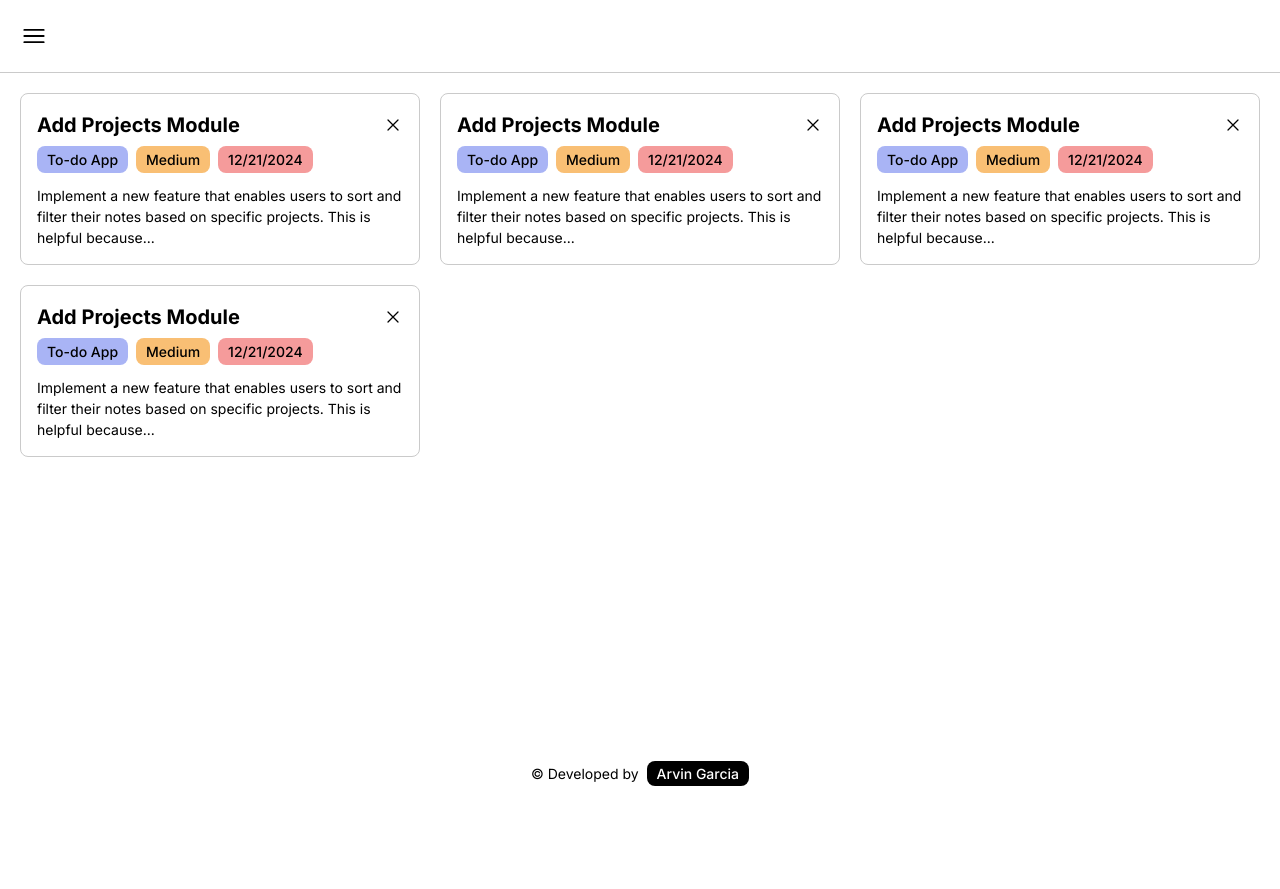
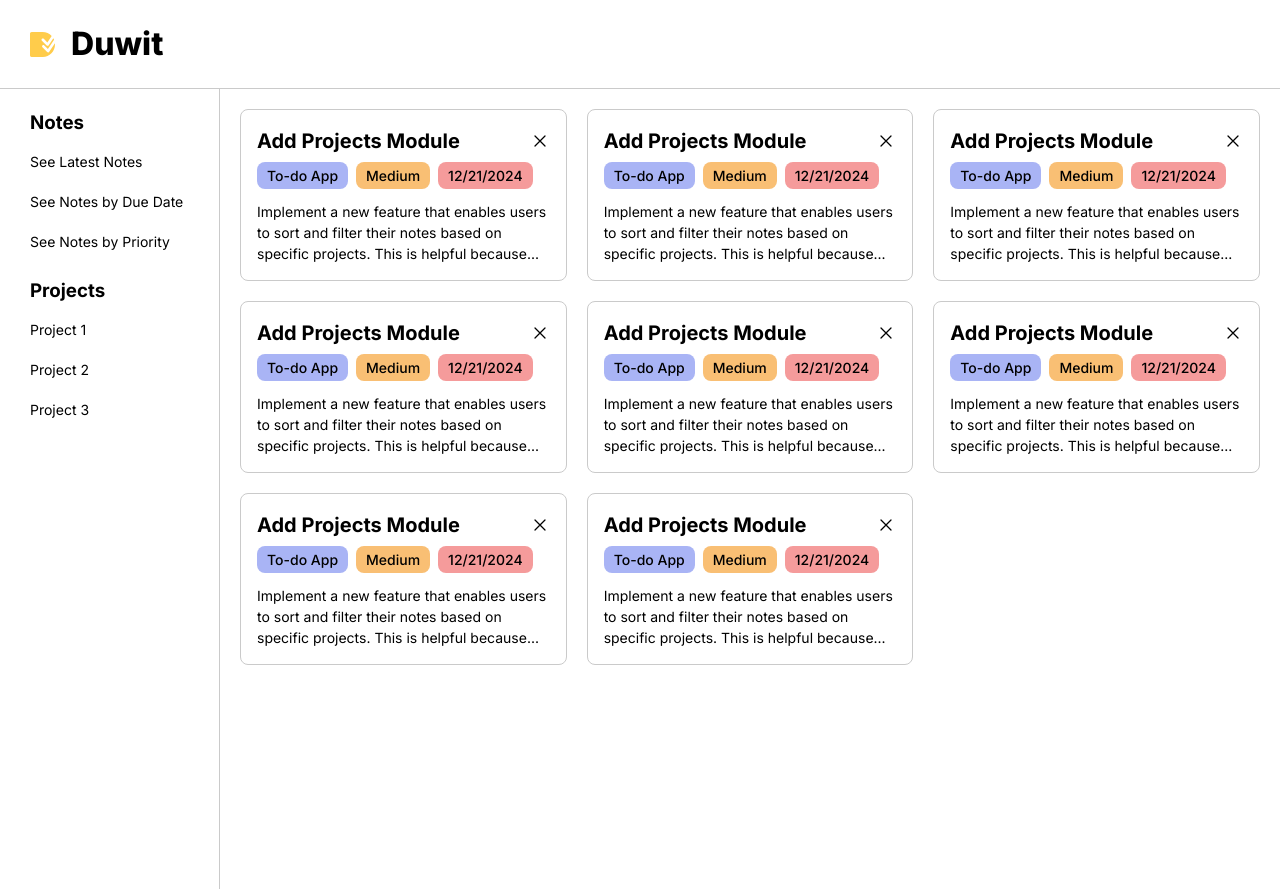
Before and after one commit to arvincodes/duwit, a website built with webpack: page src/template.html in a window 1280 px wide. Before the commit the page ends 800 px from the top, so only its background shows below. Built offline with nearby package versions, Linux system fonts and the light colour scheme; files whose address does not match are found by name.

Commit message:
Update hamburger menu on larger viewports
Need to further add JavaScript functionalities.

```diff
--- a/src/styles.css
+++ b/src/styles.css
@@ -53,18 +53,12 @@ isolation: isolate;
 
 /* CSS reset above */
 
-body {
-  position: relative;
-  min-height: 100vh;
-  padding-bottom: 40px;
-}
-
 a {
   text-decoration: none;
 }
 
 nav {
-  padding: 20px;
+  padding: 20px 20px 20px 30px;
   display: flex;
   justify-content: space-between;
   align-items: center;
@@ -75,6 +69,10 @@ nav {
   max-height: 28px;
   stroke-width: 1.7;
   cursor: pointer;
+}
+
+.header-left {
+  display: none;
 }
 
 .profile-container {
@@ -89,12 +87,12 @@ nav {
   position: fixed;
   top: 0;
   left: -300px;
-  width: 300px;
+  width: 280px;
   height: 100vh;
   background-color: #ffffff;
   color: #000000;
   border-right: 1px solid #cacaca;
-  padding: 2rem;
+  padding: 1.5rem;
   display: flex;
   flex-direction: column;
   align-items: start;
@@ -152,11 +150,11 @@ nav {
   display: block;
 }
 
-.sidebar h3 {
+.sidebar h3, .sidebar-desktop h3 {
   padding: 0 10px;
 }
 
-.sidebar ul {
+.sidebar ul, .sidebar-desktop ul {
   list-style: none;
   padding: 0;
   margin-bottom: 20px;
@@ -164,7 +162,7 @@ nav {
   width: 100%;
 }
 
-.sidebar ul li {
+.sidebar ul li, .sidebar-desktop ul li {
   margin: 8px 0;
   padding: 4px 10px;
   border-radius: 8px;
@@ -172,18 +170,18 @@ nav {
   cursor: pointer;
 }
 
-.sidebar ul li a {
+.sidebar ul li a, .sidebar-desktop ul li a {
   color: #000000;
   text-decoration: none;
   font-size: 14px;
 }
 
-.sidebar ul li:hover {
+.sidebar ul li:hover, .sidebar-desktop ul li:hover {
   background-color: #efefef;
   font-weight: 600;
 }
 
-.ul-notes {
+.sidebar .ul-notes {
   border-bottom: 1px solid #cacaca;
   border-width: 100%;
 }
@@ -192,13 +190,29 @@ nav {
 
 
 main {
-  padding: 20px;
+  padding: 0 20px 0 20px;
+  display: flex;
+  gap: 20px;
+}
+
+.sidebar-desktop {
+  display: none;
+  padding: 20px 20px 0 0;
+  border-right: 1px solid #cacaca;
+  min-height: 100vh;
+  min-width: 200px;
+}
+
+section {
+  width: 100%;
 }
 
 .notes-container {
+  padding: 20px 0;
   display: grid;
   grid-template-columns: repeat(auto-fit, minmax(200px, 1fr));
   grid-gap: 20px;
+  width: 100%;
 }
 
 .note {
@@ -259,16 +273,6 @@ main {
   background-color: #f59b9b;
 }
 
-footer {
-  padding: 8px 20px 16px 20px;
-  font-size: 14px;
-  text-align: center;
-  position: absolute;
-  bottom: 0;
-  left: 0;
-  width: 100%;
-}
-
 .author {
   margin-left: 4px;
   padding: 4px 10px;
@@ -286,6 +290,22 @@ footer {
 
 @media (min-width: 740px) {
   .notes-container {
-    grid-template-columns: repeat(auto-fit, minmax(340px, 1fr));
+    grid-template-columns: repeat(auto-fit, minmax(320px, 1fr));
   }
 }
+
+@media (min-width: 900px) {
+  .sidebar-desktop {
+    display: block;
+  }
+
+  .hamburger-menu {
+    display: none;
+  }
+
+  .header-left {
+    display: flex;
+    align-items: center;
+    gap: 16px;
+  }
+}
--- a/src/template.html
+++ b/src/template.html
@@ -15,17 +15,15 @@
       <svg class="hamburger-menu" xmlns="http://www.w3.org/2000/svg" fill="none" viewBox="0 0 24 24" stroke-width="1.5" stroke="currentColor" class="size-6">
         <path stroke-linecap="round" stroke-linejoin="round" d="M3.75 6.75h16.5M3.75 12h16.5m-16.5 5.25h16.5" />
       </svg>
+      <div class="header-left">
+        <img src="images/logo.svg" class="mobile-sidebar-logo">
+        <h1 class="mobile-sidebar-heading">Duwit</h1>
+      </div>
       <div class="profile-container"></div>
     </nav>
   </header>
-  <aside class="sidebar">
-    <div class="aside-header">
-      <div class="aside-header-left">
-        <img src="images/logo.svg" class="mobile-sidebar-logo">
-        <h1 class="mobile-sidebar-heading">Duwit</h1>
-      </div>
-      <button class="x-btn"><img src="images/x.svg" class="x-icon"></button>
-    </div>
+  <main>
+    <aside class="sidebar-desktop">
       <h3>Notes</h3>
       <ul class="ul-notes">
         <li><a href="#home" id="home-side">See Latest Notes</a></li>
@@ -39,8 +37,7 @@
         <li><a href="#about" id="about-side">Project 3</a></li>
       </ul>
     </aside>
-  <div class="overlay"></div>
-  <main>
+    <section>
       <div class="notes-container">
         <div class="note">
           <div class="note-header-container">
@@ -98,8 +95,86 @@
           </div>
           <p class="note-description">Implement a new feature that enables users to sort and filter their notes based on specific projects. This is helpful because...</p>
         </div>
+        <div class="note">
+          <div class="note-header-container">
+            <h3 class="note-heading">Add Projects Module</h3>
+            <svg class="note-remove" xmlns="http://www.w3.org/2000/svg" fill="none" viewBox="0 0 24 24" stroke-width="1.5" stroke="currentColor" class="size-6">
+              <path stroke-linecap="round" stroke-linejoin="round" d="M6 18 18 6M6 6l12 12" />
+            </svg>
           </div>
+          <div class="note-statuses">
+            <span class="note-project-classification">To-do App</span>
+            <span class="note-priority-level">Medium</span>
+            <span class="note-due-date">12/21/2024</span>
+          </div>
+          <p class="note-description">Implement a new feature that enables users to sort and filter their notes based on specific projects. This is helpful because...</p>
+        </div>
+        <div class="note">
+          <div class="note-header-container">
+            <h3 class="note-heading">Add Projects Module</h3>
+            <svg class="note-remove" xmlns="http://www.w3.org/2000/svg" fill="none" viewBox="0 0 24 24" stroke-width="1.5" stroke="currentColor" class="size-6">
+              <path stroke-linecap="round" stroke-linejoin="round" d="M6 18 18 6M6 6l12 12" />
+            </svg>
+          </div>
+          <div class="note-statuses">
+            <span class="note-project-classification">To-do App</span>
+            <span class="note-priority-level">Medium</span>
+            <span class="note-due-date">12/21/2024</span>
+          </div>
+          <p class="note-description">Implement a new feature that enables users to sort and filter their notes based on specific projects. This is helpful because...</p>
+        </div>
+        <div class="note">
+          <div class="note-header-container">
+            <h3 class="note-heading">Add Projects Module</h3>
+            <svg class="note-remove" xmlns="http://www.w3.org/2000/svg" fill="none" viewBox="0 0 24 24" stroke-width="1.5" stroke="currentColor" class="size-6">
+              <path stroke-linecap="round" stroke-linejoin="round" d="M6 18 18 6M6 6l12 12" />
+            </svg>
+          </div>
+          <div class="note-statuses">
+            <span class="note-project-classification">To-do App</span>
+            <span class="note-priority-level">Medium</span>
+            <span class="note-due-date">12/21/2024</span>
+          </div>
+          <p class="note-description">Implement a new feature that enables users to sort and filter their notes based on specific projects. This is helpful because...</p>
+        </div>
+        <div class="note">
+          <div class="note-header-container">
+            <h3 class="note-heading">Add Projects Module</h3>
+            <svg class="note-remove" xmlns="http://www.w3.org/2000/svg" fill="none" viewBox="0 0 24 24" stroke-width="1.5" stroke="currentColor" class="size-6">
+              <path stroke-linecap="round" stroke-linejoin="round" d="M6 18 18 6M6 6l12 12" />
+            </svg>
+          </div>
+          <div class="note-statuses">
+            <span class="note-project-classification">To-do App</span>
+            <span class="note-priority-level">Medium</span>
+            <span class="note-due-date">12/21/2024</span>
+          </div>
+          <p class="note-description">Implement a new feature that enables users to sort and filter their notes based on specific projects. This is helpful because...</p>
+        </div>
+      </div>
+    </section>
   </main>
-  <footer>© Developed by <a href="https://github.com/arvincodes/duwit" target="_blank"><span class="author">Arvin Garcia</span></a></footer>
+  <aside class="sidebar">
+    <div class="aside-header">
+      <div class="aside-header-left">
+        <img src="images/logo.svg" class="mobile-sidebar-logo">
+        <h1 class="mobile-sidebar-heading">Duwit</h1>
+      </div>
+      <button class="x-btn"><img src="images/x.svg" class="x-icon"></button>
+    </div>
+    <h3>Notes</h3>
+    <ul class="ul-notes">
+      <li><a href="#home" id="home-side">See Latest Notes</a></li>
+      <li><a href="#menu" id="menu-side">See Notes by Due Date</a></li>
+      <li><a href="#about" id="about-side">See Notes by Priority</a></li>
+    </ul>
+    <h3>Projects</h3>
+    <ul class="ul-projects">
+      <li><a href="#home" id="home-side">Project 1</a></li>
+      <li><a href="#menu" id="menu-side">Project 2</a></li>
+      <li><a href="#about" id="about-side">Project 3</a></li>
+    </ul>
+  </aside>
+  <div class="overlay"></div>
 </body>
 </html>
```
Lines whose indentation alone changed are shown as unchanged.
